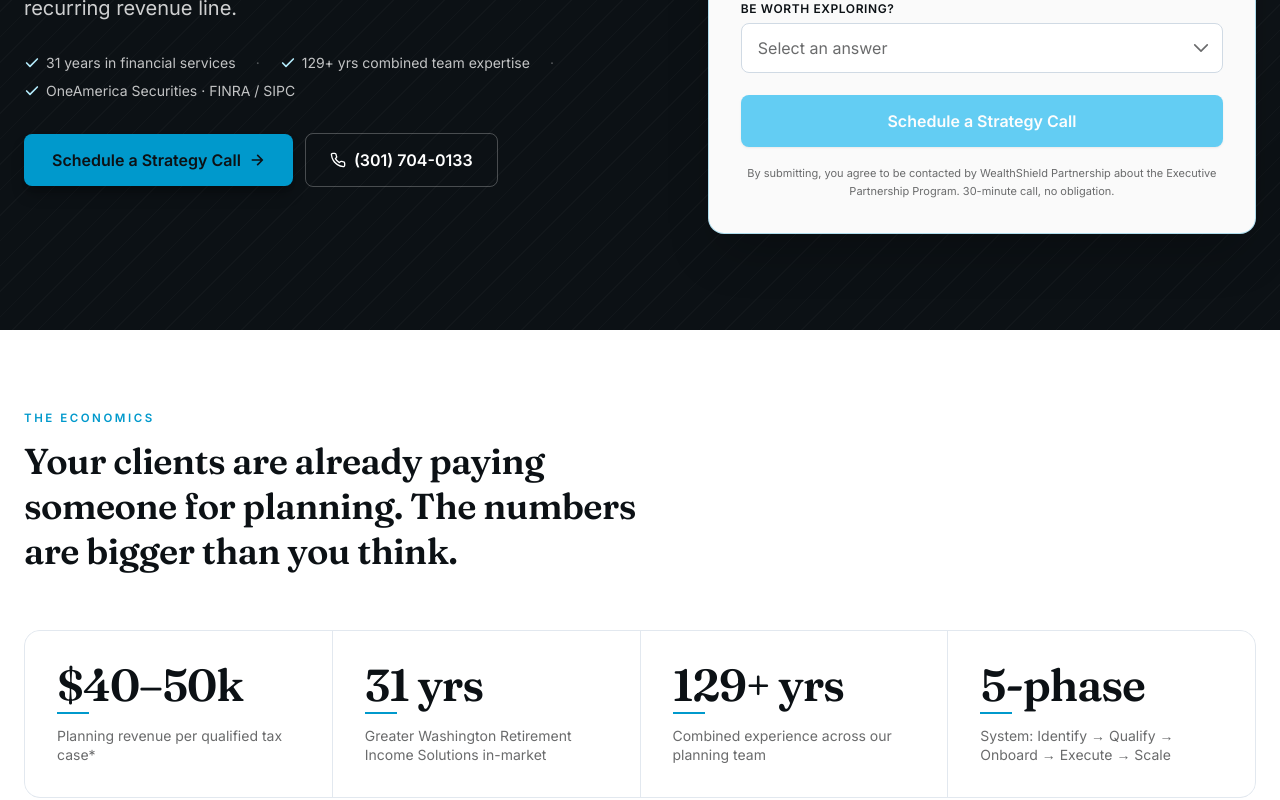
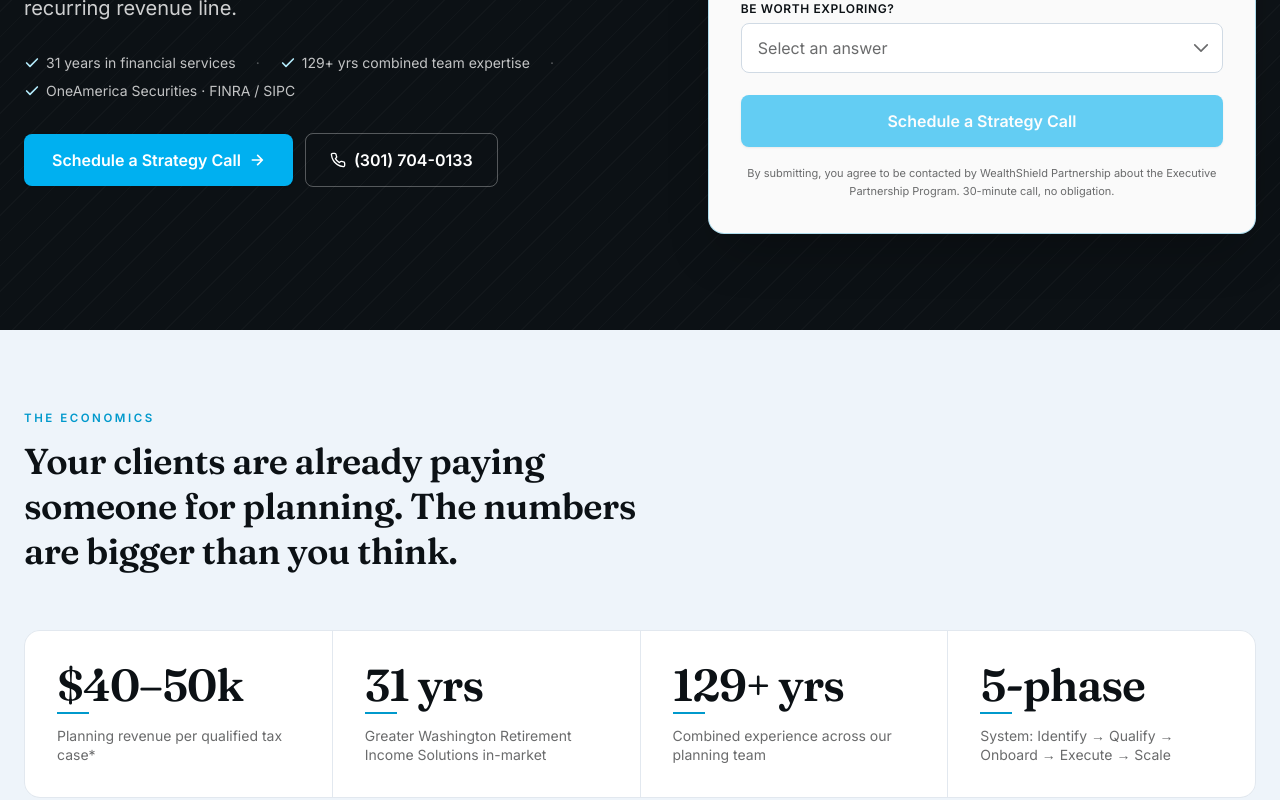
Before and after one commit to Landing-Pages-Websites/wealthshield-landing, a Next.js app: page / in a window 1280 px wide. Shown: the part 600-1400 px from the top of the page. Built offline with nearby package versions, Linux system fonts and the light colour scheme.

Commit message:
fix: alternate section backgrounds white/surface-alt, uniform CTA button style throughout

```diff
--- a/src/app/globals.css
+++ b/src/app/globals.css
@@ -27,8 +27,8 @@
 
   /* Surface */
   --color-surface: #ffffff;
-  --color-surface-alt: #f4f8fc;       /* very light blue-tint for alternating sections */
-  --color-surface-cool: #eef4fa;
+  --color-surface-alt: #eef4fa;       /* alternating section bg — visibly different from white */
+  --color-surface-cool: #ddeefa;      /* form inset / deep card */
   --color-surface-dark: #0c1115;      /* dark section bg — near-black, not blue */
   --color-ink: #0c1115;
   --color-ink-muted: #6a6b6c;
@@ -108,9 +108,9 @@ html {
   background: var(--color-gold-100);
 }
 
-/* Clean white surface */
+/* bg-paper = alternating light blue-gray (used by Stats, Authority, Services, Testimonials) */
 .bg-paper {
-  background-color: var(--color-surface);
+  background-color: var(--color-surface-alt);
 }
 
 /* Serif display variant helper */
--- a/src/components/PrimaryCTA.tsx
+++ b/src/components/PrimaryCTA.tsx
@@ -10,12 +10,9 @@ type Props = {
 };
 
 /**
- * Dual CTA for WealthShield LP — button + phone link side-by-side.
- * Task has has_phone_leads=true, so we always offer the phone as a secondary
- * CTA per style-preferences 2026-04-22.
- *
- * Use align="start" inside a left-aligned split-hero copy column.
- * Use align="center" below a centered content section.
+ * Unified CTA — same brand blue button regardless of section background.
+ * onDark: phone secondary uses white border + white text.
+ * default: phone secondary uses dark border + dark text.
  */
 export function PrimaryCTA({
   label = BRAND.primaryCtaLabel,
@@ -32,13 +29,10 @@ export function PrimaryCTA({
     <div
       className={`flex flex-col sm:flex-row flex-wrap items-stretch sm:items-center ${justify} gap-3 mt-8 ${className}`}
     >
+      {/* Primary button — always brand blue, white text */}
       <a
         href={href}
-        className={
-          onDark
-            ? "inline-flex items-center justify-center bg-[var(--color-gold)] hover:bg-[var(--color-gold-hover)] text-[var(--color-accent)] px-7 py-3.5 rounded-lg font-semibold text-base transition shadow-lg shadow-black/30"
-            : "inline-flex items-center justify-center bg-[var(--color-primary)] hover:bg-[var(--color-primary-hover)] text-white px-7 py-3.5 rounded-lg font-semibold text-base transition shadow-sm"
-        }
+        className="inline-flex items-center justify-center bg-[var(--color-primary)] hover:bg-[var(--color-primary-hover)] text-white px-7 py-3.5 rounded-lg font-semibold text-base transition shadow-sm"
       >
         {label}
         <svg
@@ -55,13 +49,14 @@ export function PrimaryCTA({
         </svg>
       </a>
 
+      {/* Secondary phone link — adapts to light/dark section */}
       {showPhone && (
         <a
           href={BRAND.phoneHref}
           className={
             onDark
-              ? "inline-flex items-center justify-center gap-2 px-6 py-3.5 rounded-lg font-semibold text-base border border-white/25 text-white hover:bg-white/10 transition"
-              : "inline-flex items-center justify-center gap-2 px-6 py-3.5 rounded-lg font-semibold text-base border border-[var(--color-accent)]/20 text-[var(--color-accent)] hover:bg-[var(--color-accent)]/5 transition"
+              ? "inline-flex items-center justify-center gap-2 px-6 py-3.5 rounded-lg font-semibold text-base border border-white/30 text-white hover:bg-white/10 transition"
+              : "inline-flex items-center justify-center gap-2 px-6 py-3.5 rounded-lg font-semibold text-base border border-[var(--color-ink)]/20 text-[var(--color-ink)] hover:bg-[var(--color-ink)]/5 transition"
           }
         >
           <svg
--- a/src/components/sections/AuthoritySection.tsx
+++ b/src/components/sections/AuthoritySection.tsx
@@ -10,7 +10,7 @@ export function AuthoritySection() {
   return (
     <section
       id="who-its-for"
-      className="bg-paper py-20 lg:py-28 border-b border-[var(--color-line)]"
+      className="bg-[var(--color-surface)] py-20 lg:py-28 border-b border-[var(--color-line)]"
     >
       <div className="max-w-7xl mx-auto px-4 sm:px-6">
         <div className="grid lg:grid-cols-[1fr_1.2fr] gap-12 lg:gap-20 items-start">
--- a/src/components/sections/PainSection.tsx
+++ b/src/components/sections/PainSection.tsx
@@ -10,7 +10,7 @@ export function PainSection() {
   return (
     <section
       id="challenges"
-      className="bg-[var(--color-surface-alt)] py-20 lg:py-28 relative overflow-hidden"
+      className="bg-[var(--color-surface)] py-20 lg:py-28 relative overflow-hidden"
     >
       <div className="relative max-w-7xl mx-auto px-4 sm:px-6 z-10">
         <Reveal className="max-w-3xl">
--- a/src/components/sections/ProcessSection.tsx
+++ b/src/components/sections/ProcessSection.tsx
@@ -10,7 +10,7 @@ export function ProcessSection() {
   return (
     <section
       id="how-it-works"
-      className="bg-[var(--color-surface)] py-20 lg:py-28 relative"
+      className="bg-[var(--color-surface-alt)] py-20 lg:py-28 relative"
     >
       <div className="max-w-7xl mx-auto px-4 sm:px-6">
         <Reveal className="max-w-3xl">
```
